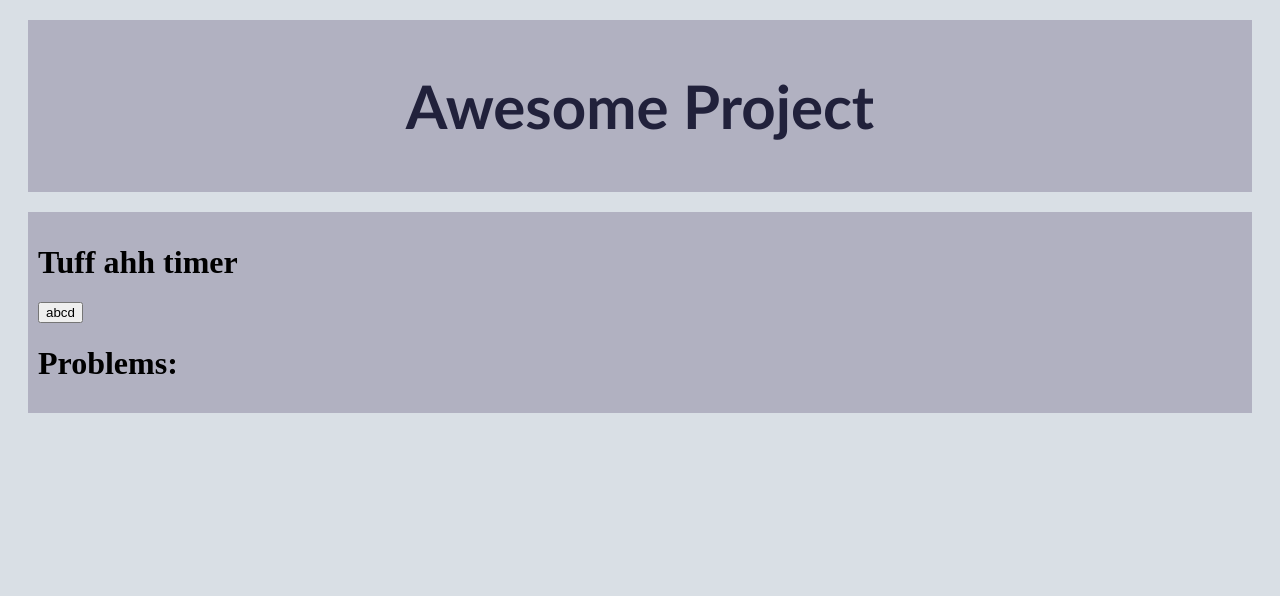
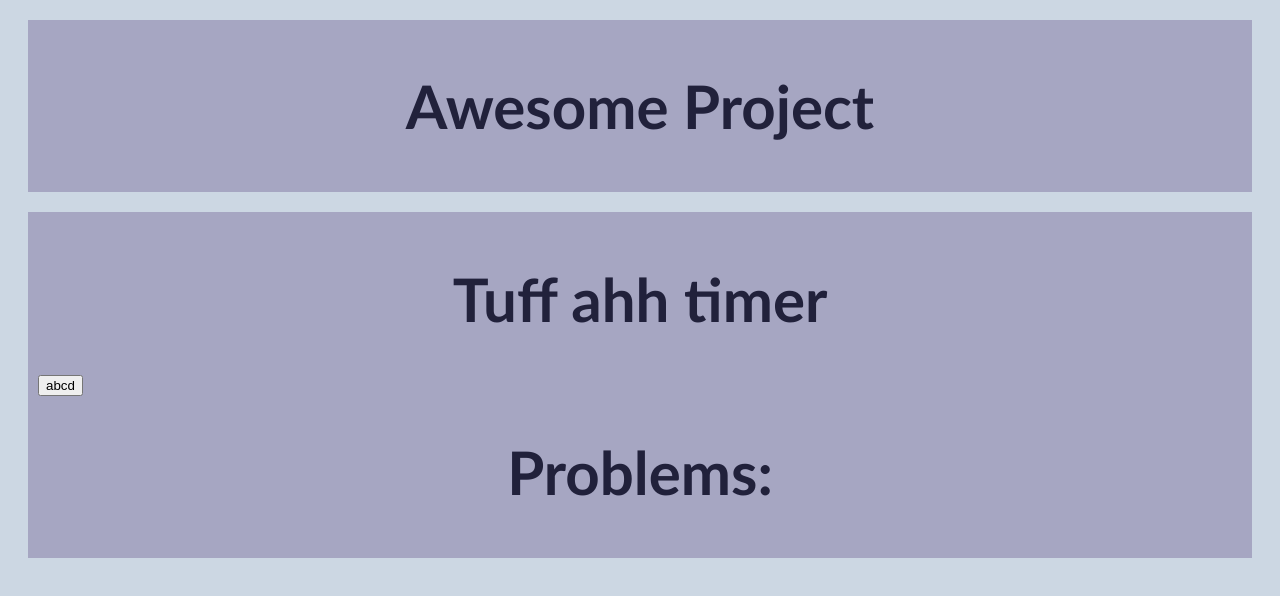
Before and after one commit to PugsRDubs/islandhacks25, a SvelteKit app: page / in a window 1280 px wide. Shown: the top 596 px of the page. Built offline with nearby package versions, Linux system fonts and the light colour scheme.

Commit message:
Update +layout.svelte
test->making all text same color

```diff
--- a/src/routes/+layout.svelte
+++ b/src/routes/+layout.svelte
@@ -18,17 +18,18 @@
 
 <style>
 	:global(body) {
-		background-color: rgb(217, 223, 229);
+		background-color: rgba(204, 215, 227, 1);
 	}
-	h1 {
+	:global(h1) {
 		text-align: center;
 		font-family: 'Gill Sans', 'Gill Sans MT', Calibri, 'Trebuchet MS', sans-serif;
 		font-size: 60px;
 		color: rgba(33, 33, 59,1);
+
 	}
 	div {
 		margin: 20px;
 		padding: 10px;
-		background-color: rgb(177, 177, 193);
+		background-color: rgba(166, 166, 194, 1);
 	}
 </style>
```
